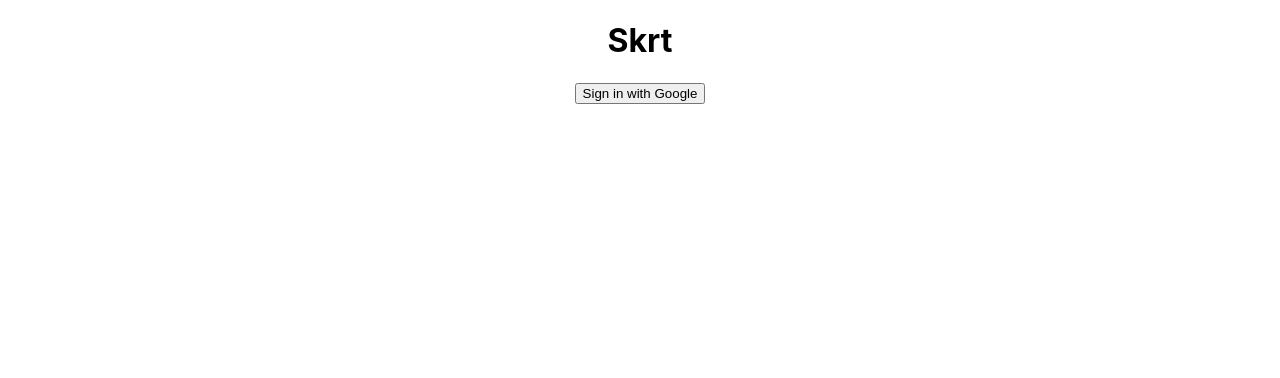
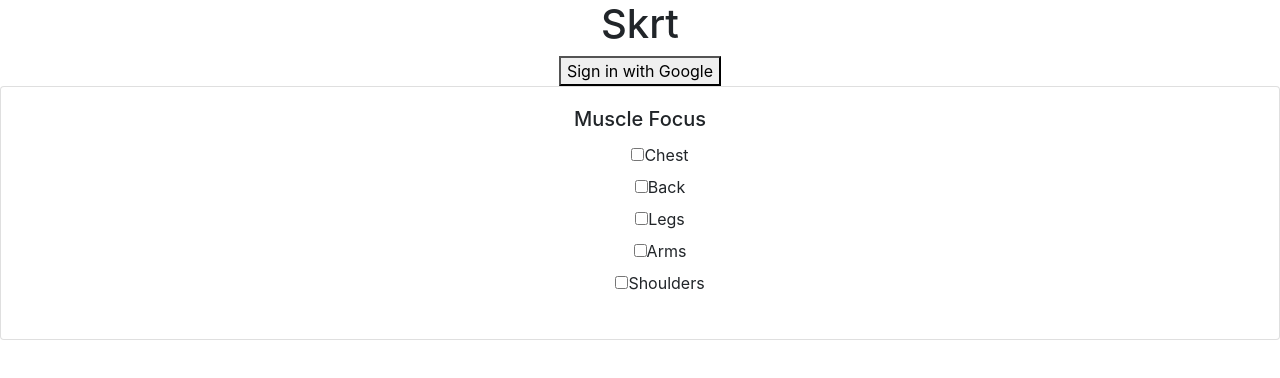
Before and after one commit to Alex-Schlee/workout_generator_web, a React (Create React App) app: page / in a window 1280 px wide. Shown: the top 378 px of the page. Built offline with nearby package versions, Linux system fonts and the light colour scheme; no server answers.

Commit message:
playing around reading from db

```diff
--- a/package.json
+++ b/package.json
@@ -6,8 +6,10 @@
     "@testing-library/jest-dom": "^5.11.6",
     "@testing-library/react": "^11.2.2",
     "@testing-library/user-event": "^12.2.2",
+    "bootstrap": "^4.5.3",
     "firebase": "^8.1.1",
     "react": "^17.0.1",
+    "react-bootstrap": "^1.0.1",
     "react-dom": "^17.0.1",
     "react-firebase-hooks": "^2.2.0",
     "react-scripts": "4.0.1",
--- a/src/App.js
+++ b/src/App.js
@@ -4,9 +4,14 @@ import './App.css';
 import firebase from 'firebase/app';
 import 'firebase/firestore';
 import 'firebase/auth';
+import 'firebase/database';
+
+import 'bootstrap/dist/css/bootstrap.min.css';
+import Card from 'react-bootstrap/Card';
 
 import {useAuthState} from 'react-firebase-hooks/auth';
 import {useCollectionData} from 'react-firebase-hooks/firestore';
+import { isCompositeComponent } from 'react-dom/test-utils';
 
 firebase.initializeApp({
   apiKey: "AIzaSyBDHv9zvw_4nBmdzvkiq8fqK1cDZ7-qn1A",
@@ -20,7 +25,7 @@ firebase.initializeApp({
 });
 
 const auth = firebase.auth();
-const firestore = firebase.firestore();
+const database = firebase.database();
 
 function App() {
 
@@ -30,34 +35,134 @@ function App() {
     <div className="App">
       <header>
         <h1>Skrt</h1>
-        {/* <BuildWorkout/> */}
+        <SignOut />
       </header>
 
       <section>
         {user ? <WorkoutList /> : <SignIn />}
       </section>
+      <MuscleGroup />
+
     </div>
   );
 }
 
+{/* authentication begins */}
 function SignIn() {
   const signInWithGoogle = () => {
     const provider = new firebase.auth.GoogleAuthProvider();
-    auth.signInWithGoogle(provider);
+    auth.signInWithRedirect(provider);
   }
 
   return(
     <button onClick={signInWithGoogle}>Sign in with Google</button>
-  )
+    )
+}
+function SignOut() {
+    return auth.currentUser && (
+      <button onClick={() => auth.signOut()}>Sign Out</button>
+      )
+}
+{/* authentication ends */}
+
+
+
+
+function GetUpper(){
+  var exercise;
+
+  var ref = database.ref('Paired');
+  ref.on('value', gotData, errData);
 }
 
-function SignOut() {
-  return auth.curentUser && (
-    <button onClick={() => auth.signOut()}>Sign Out</button>
-  )
+function gotData(data) {
+  var exercises = data.val();
+  var keys = Object.keys(exercises);
+  console.log(keys);
 }
 
-function WorkoutList() {}
+function errData(err){
+  console.log("error");
+}
+
+function CreateCheckBoxs(props){
+  return(
+    <div>
+      <label  >
+        <input name={props.value} type="checkbox" onClick={props.onClick}/>
+      {props.value}
+      </label>
+      <br />
+    </div>
+  );
+}
+
+class WorkoutList extends React.Component {
+   render(){
+     GetUpper();
+    return(<div>Blah</div>)
+  }
+}
+
+class MuscleGroup extends React.Component {
+  constructor(props){
+    super(props);
+    this.state = {
+      checked : []
+    }
+  }
+
+  renderCheckBoxs(prop){
+    const muscles = prop
+    const checkBoxItems = muscles.map((muscles) =>
+      <CreateCheckBoxs
+        key={muscles}
+        value={muscles}
+        onClick={() => this.handleCheckClick(muscles)}
+        />
+    );
+    return (
+      <ul>
+        {checkBoxItems}
+      </ul>
+    );
+  }
+
+
+  handleCheckClick(muscles){
+    const index = this.state.checked.indexOf(muscles);
+
+    if(index === -1)
+    {
+      this.setState({
+        checked : this.state.checked.concat(muscles)
+      });
+    } else {
+      const newChecked = this.state.checked.slice(0,index).concat(this.state.checked.slice(index+1, this.state.checked.length)) //remove the selected item
+      this.setState({
+        checked : newChecked
+      });
+    }
+
+  }
+
+    render(){
+      const muscles = ['Chest','Back','Legs','Arms','Shoulders']
+
+      return(
+        <div>
+          <Card>
+            <Card.Body>
+              <Card.Title>Muscle Focus</Card.Title>
+              <form>
+                {this.renderCheckBoxs(muscles)}
+              </form>
+            </Card.Body>
+          </Card>
+        </div>
+      )
+    }
+}
 
 function Exercise() {}
 
```
Also changed, not shown: 2 other files (tests, documents, lock files or other folders).
